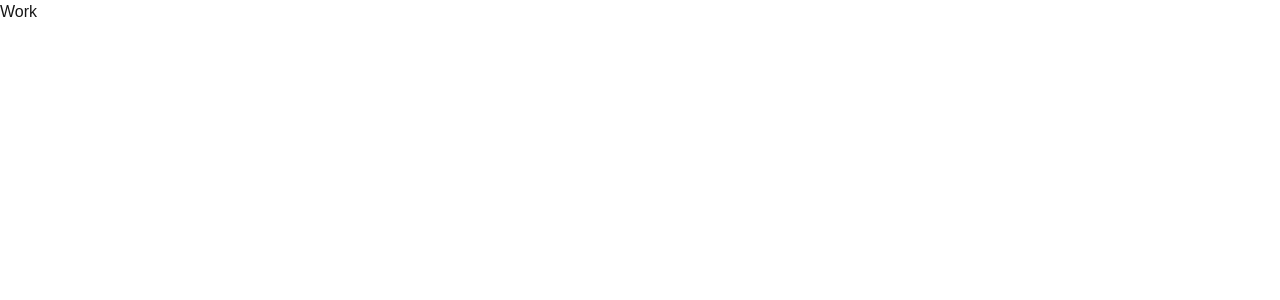
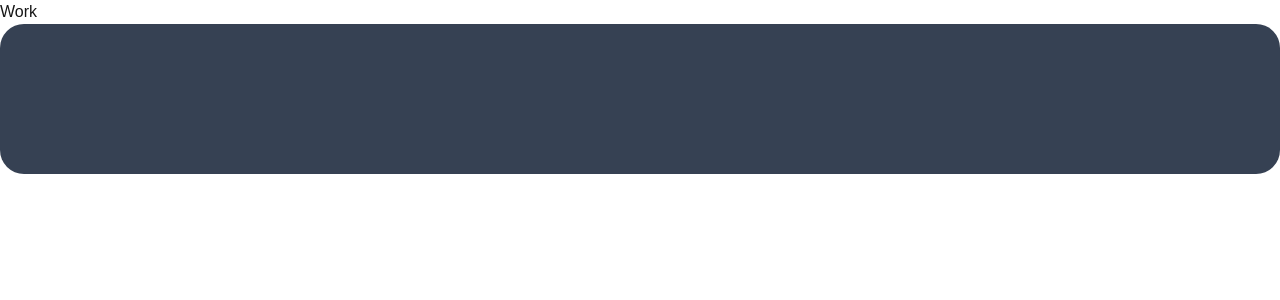
Before and after one commit to nicbytes/nextjs-oklch-picker, a Next.js app: page / in a window 1280 px wide. Shown: the top 300 px of the page. Built offline with nearby package versions, Linux system fonts and the light colour scheme.

Commit message:
working on chrome

```diff
--- a/app/oklchPicker/canvas.ts
+++ b/app/oklchPicker/canvas.ts
@@ -4,6 +4,7 @@ export function getCleanCtx(
   canvas: HTMLCanvasElement,
   support: SupportValue
 ): CanvasRenderingContext2D {
+  console.log("getCleanCtx canvas", canvas, "support", support)
   let ctx = canvas.getContext('2d', {
     colorSpace: support.p3 ? 'display-p3' : 'srgb'
   })!
--- a/app/oklchPicker/pickerComponent.tsx
+++ b/app/oklchPicker/pickerComponent.tsx
@@ -1,8 +1,20 @@
+"use client";
+
 import { useRef, useEffect, useCallback } from "react";
 import { LchValue, useOklchContext } from "./context/OklchContext";
 import { initCanvasSize } from "./canvas";
 import { useRenderContext } from "./context/renderContext";
 import { C_MAX, C_MAX_REC2020, H_MAX, L_MAX } from "@/lib/config";
+
+function Card({children}: {children: React.ReactNode}) {
+  return (
+    <>
+      <div className="bg-gray-700 rounded-3xl flex flex-col justify-center items-center">
+        {children}
+      </div>
+    </>
+  );
+}
 
 export default function OklchPickerComponent() {
 
@@ -17,9 +29,14 @@ export default function OklchPickerComponent() {
   const attachedPaintCallbacksRef = useRef<boolean>(false);
 
   useEffect(() => {
+    console.log("OklchPickerComponent useEffect: before check");
     if (!chartLRef.current || !chartCRef.current || !chartHRef.current) {
+      console.log("OklchPickerComponent useEffect: not ready");
       return;
     }
+
+    console.log("OklchPickerComponent useEffect: Initialising charts");
+    console.log("OklchPickerComponent useEffect: canvases", chartLRef.current, chartCRef.current, chartHRef.current);
 
     initCanvasSize(chartLRef.current);
     initCanvasSize(chartCRef.current);
@@ -62,21 +79,25 @@ export default function OklchPickerComponent() {
       })
     }
 
-    // initEvents(chartLRef.current);
-    // initEvents(chartCRef.current);
-    // initEvents(chartHRef.current);
-  }, [!chartLRef.current, !chartCRef.current, !chartHRef.current]);
+    initEvents(chartLRef.current);
+    initEvents(chartCRef.current);
+    initEvents(chartHRef.current);
+  }, []);
 
   return (
     <>
-      <div className="chart is-l" aria-hidden="true">
-        <canvas ref={chartLRef} className="chart_canvas" width="340" height="150"></canvas>
-      </div>
-      <div className="chart is-c" aria-hidden="true">
-        <canvas ref={chartCRef} className="chart_canvas" width="340" height="150"></canvas>
-      </div>
-      <div className="chart is-h" aria-hidden="true">
-        <canvas ref={chartHRef} className="chart_canvas" width="340" height="150"></canvas>
+      <div>
+        <Card>
+          <div className="chart is-l" aria-hidden="true">
+            <canvas ref={chartLRef} className="cL chart_canvas" width="340" height="150"></canvas>
+          </div>
+        </Card>
+        <div className="chart is-c" aria-hidden="true">
+          <canvas ref={chartCRef} className="cC chart_canvas" width="340" height="150"></canvas>
+        </div>
+        <div className="chart is-h" aria-hidden="true">
+          <canvas ref={chartHRef} className="cH chart_canvas" width="340" height="150"></canvas>
+        </div>
       </div>
     </>
   );
```
